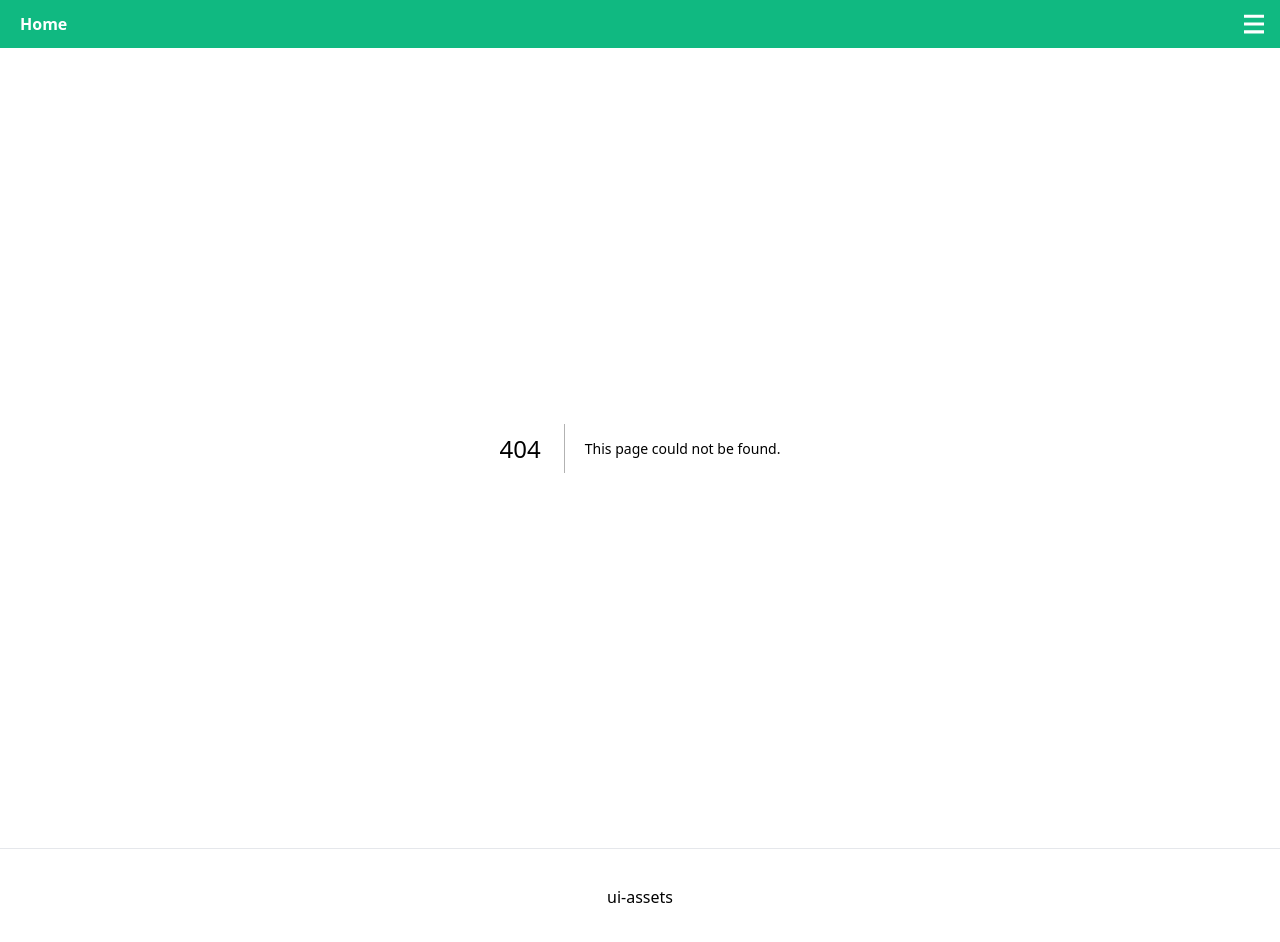
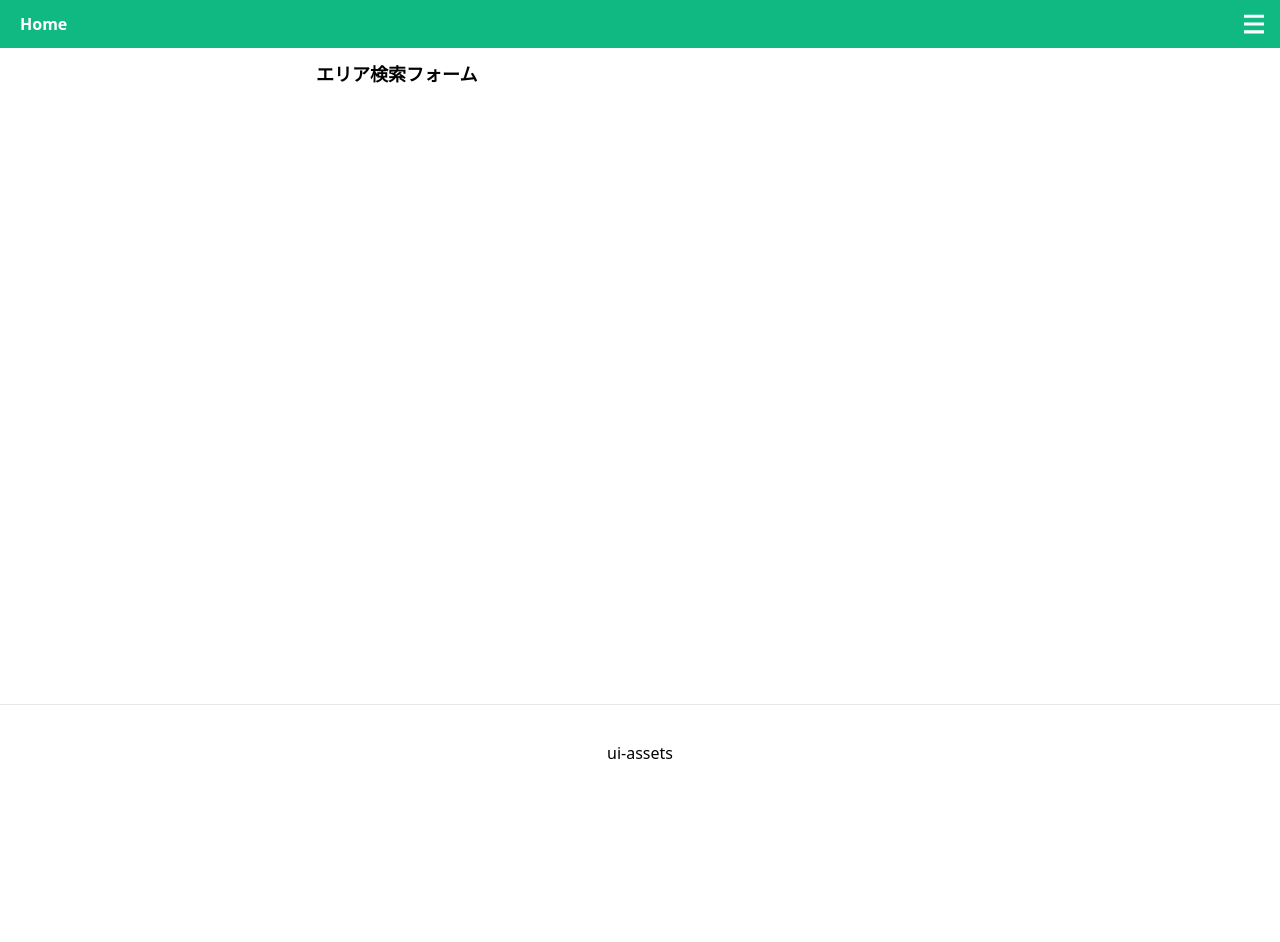
Before and after one commit to knike-d/ui-assets, a Next.js app: page /parts/area-search-form in a window 1280 px wide. Before the commit this address had no page. After the commit the page ends 800 px from the top, so only its background shows below. Built offline with nearby package versions, Linux system fonts and the light colour scheme.

Commit message:
feat: エリア検索フォームページを作成

```diff
--- /dev/null
+++ b/src/app/parts/area-search-form/page.tsx
@@ -0,0 +1,11 @@
+import type { Metadata } from "next";
+import { AreaSearchFormPage } from "@/page/searchForm/AreaSearchFormPage";
+
+export const metadata: Metadata = {
+  title: "エリア検索フォーム",
+  description: "エリア検索フォーム",
+};
+
+export default function Home() {
+  return <AreaSearchFormPage />;
+}
--- /dev/null
+++ b/src/page/searchForm/AreaSearchFormPage.tsx
@@ -0,0 +1,9 @@
+import type { FC } from "react";
+
+export const AreaSearchFormPage: FC = () => {
+  return (
+    <main className="mx-auto flex w-full max-w-2xl flex-col items-center justify-between p-3">
+      <h1 className="mb-4 mr-auto text-lg font-bold">エリア検索フォーム</h1>
+    </main>
+  );
+};
--- a/tailwind.config.ts
+++ b/tailwind.config.ts
@@ -1,11 +1,7 @@
 import type { Config } from "tailwindcss";
 
 const config: Config = {
-  content: [
-    "./src/utils/**/*.{js,ts,jsx,tsx,mdx}",
-    "./src/components/**/*.{js,ts,jsx,tsx,mdx}",
-    "./src/app/**/*.{js,ts,jsx,tsx,mdx}",
-  ],
+  content: ["./src/**/*.{js,ts,jsx,tsx,mdx}"],
   theme: {
     extend: {
       backgroundImage: {
```
